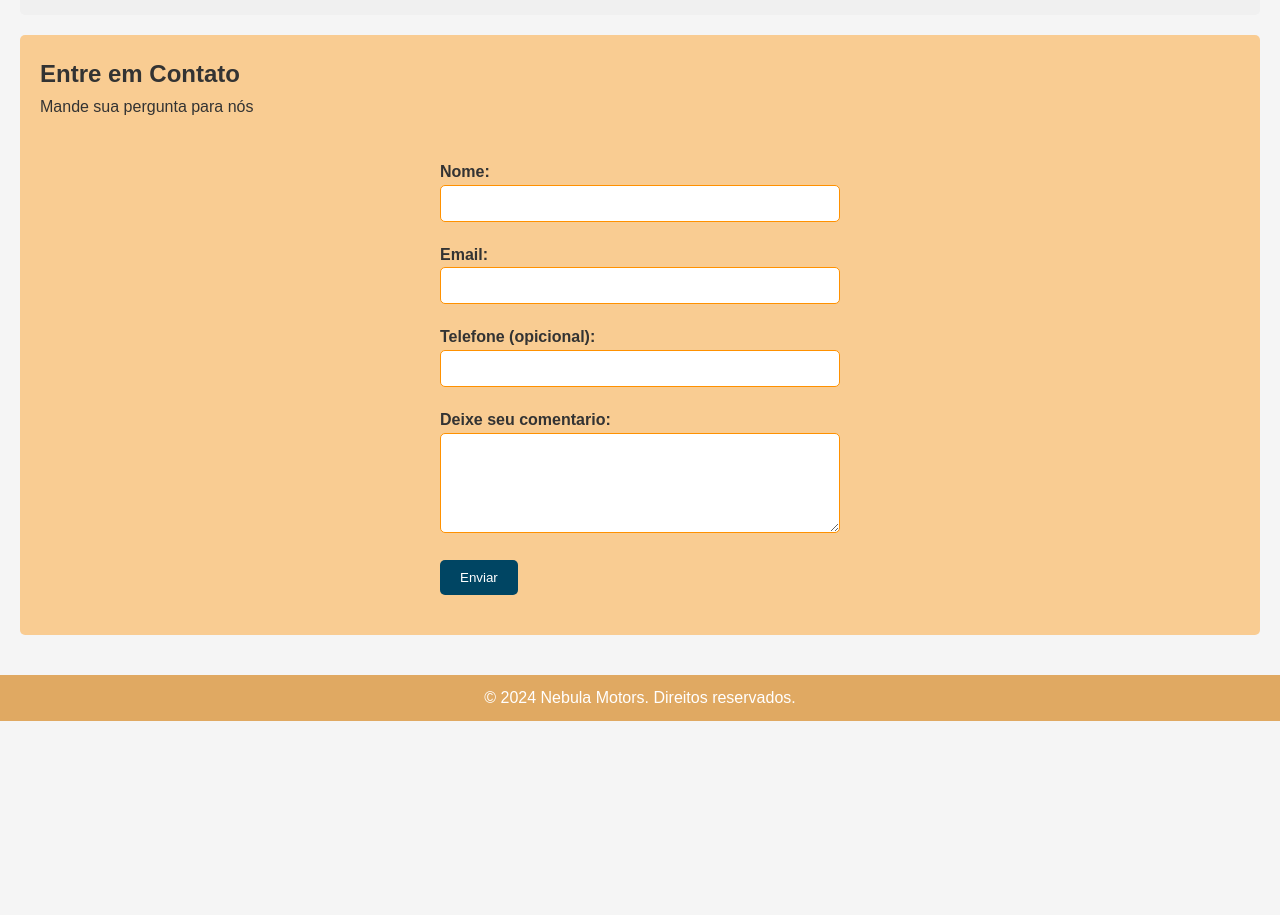
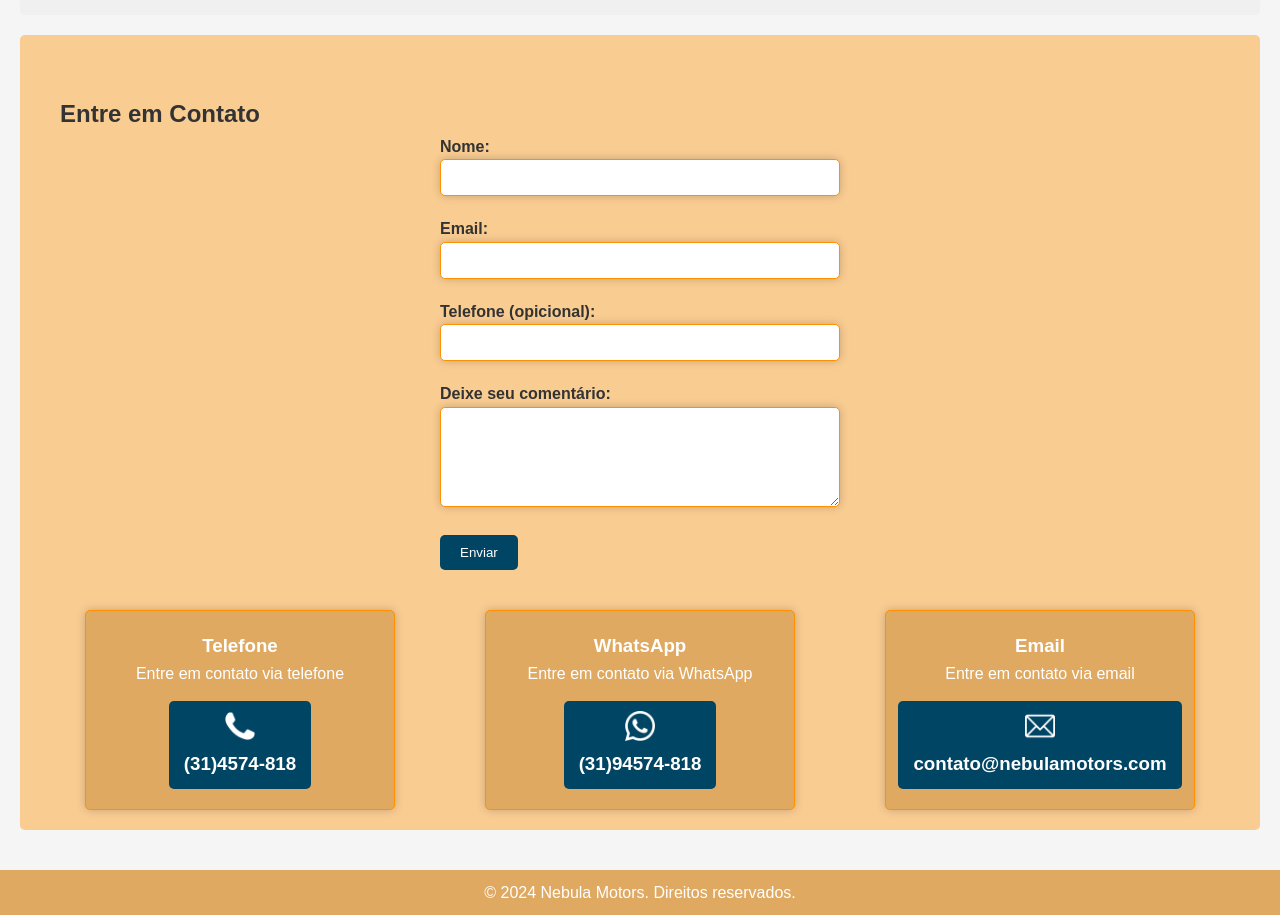
Before and after one commit to LeloPessoa/Nebula-Motors, a plain HTML site: page index.html in a window 1280 px wide. Shown: the part 1740-2655 px from the top of the page. Before the commit the page ends 2461 px from the top, so only its background shows below. Drawn offline with Linux system fonts and the light colour scheme.

Commit message:
pequenas alteraçôes

```diff
--- a/index.html
+++ b/index.html
@@ -85,7 +85,6 @@
                     <a href="#">Mais Detalhes</a>
                 </div>
             </div>
-            <!-- Novos veículos a serem adicionados -->
             <div class="vehicle new-vehicle hidden">
                 <img src="./img/2021-ford-mustang-mach-e-gt-01.webp" alt="Ford Mustang Mach">
                 <div class="details">
@@ -113,9 +112,9 @@
             <button id="verMaisBtn">Ver Mais</button>
         </section>
         <section class="cont">
+            <div class="left-section">
+                <div class="contact-form">
                     <h2>Entre em Contato</h2>
-            <p>Mande sua pergunta para nós</p>
-            <div class="contact-form">
                     <form action="#">
                         <div class="form-group">
                             <label for="name">Nome:</label>
@@ -130,12 +129,46 @@
                             <input type="tel" id="phone" name="phone">
                         </div>
                         <div class="form-group">
-                        <label for="comment">Deixe seu comentario:</label>
+                            <label for="comment">Deixe seu comentário:</label>
                             <textarea id="comment" name="comment" required></textarea>
                         </div>
                         <button type="submit">Enviar</button>
                     </form>
                 </div>
+            </div>
+            <div class="contact-info">
+                <div class="contact-method">
+                    <h3>Telefone</h3>
+                    <p>Entre em contato via telefone</p>
+                    <a href="Telefone:314574818" target="_blank">
+                        <img src="./img/tel.png">
+                        <h3 class="contato">
+                            (31)4574-818
+                        </h3>
+                    </a>
+                </div>
+                <div class="contact-method">
+                    <h3>WhatsApp</h3>
+                    <p>Entre em contato via WhatsApp</p>
+                    <a href="WPP:3194574818" target="_blank">
+                        <img src="./img/wpp.png">
+                        <h3 class="contato">
+                            (31)94574-818
+                        </h3>
+                    </a>
+                </div>
+                <div class="contact-method">
+                    <h3>Email</h3>
+                    <p>Entre em contato via email</p>
+                    <a href="email:contato@nebulamotors.com" target="_blank">
+                        <img src="./img/email.png">
+                        <h3 class="contato">
+                            contato@nebulamotors.com
+                        </h3>
+                    </a>
+                </div>
+            </div>
+
         </section>
     </main>
     <footer>
--- a/main.css
+++ b/main.css
@@ -45,12 +45,24 @@ nav ul li {
 nav ul li a {
     color: #fff;
     text-decoration: none;
+    position: relative;
 }
 
-nav ul li a:hover {
-    text-decoration: underline;
+nav ul li a::before {
+    content: '';
+    position: absolute;
+    bottom: -4px;
+    left: 50%;
+    width: 0;
+    height: 4px;
+    background-color: #fff;
+    transition: width 0.3s ease, left 0.3s ease;
+    transform: translateX(-50%);
 }
 
+nav ul li a:hover::before {
+    width: 100%;
+}
 
 main {
     padding: 20px;
@@ -176,6 +188,7 @@ footer {
     padding: 10px;
     border: 1px solid #ff9100;
     border-radius: 5px;
+    box-shadow: 0px 0px 10px rgba(0, 0, 0, 0.2);
 }
 
 .form-group textarea {
@@ -193,7 +206,7 @@ button[type="submit"] {
 }
 
 button[type="submit"]:hover {
-    background-color: #00456394;
+    background-color: #006591;
 }
 
 #verMaisBtn {
@@ -225,15 +238,66 @@ button[type="submit"]:hover {
 }
 
 .image {
-    float: left; /* Para posicionar a imagem à esquerda do texto */
-    margin-right: 10px; /* Adiciona uma margem à direita da imagem */
+    float: left;
+    margin-right: 10px;
 }
 
 .image img {
-    max-width: 550px; /* Define a largura máxima da imagem */
+    max-width: 550px;
     height: auto;
+    border-radius: 10%;
 }
 
 .content {
     flex: 1;
 }
+
+.contact-info {
+    display: flex;
+    justify-content: space-around;
+    margin-top: 20px;
+}
+
+.contact-method {
+    display: flex;
+    flex-direction: column;
+    align-items: center;
+    text-align: center;
+    padding: 20px;
+    border: 1px solid #ff9100;
+    border-radius: 5px;
+    width: 310px;
+    background-color: #e0a962;
+    box-shadow: 0px 0px 10px rgba(0, 0, 0, 0.2);
+    color: white;
+}
+
+.contact-method h3 {
+    margin-bottom: 10px;
+    margin: 0px;
+}
+
+.contact-method p {
+    margin-bottom: 15px;
+}
+
+.contact-method img {
+    width: 30px;
+    margin-bottom: 5px;
+    filter: invert(100%);
+    margin: 0px;
+}
+
+.contact-method a {
+    text-decoration: none;
+    color: white;
+    background-color: #004563;
+    padding: 10px 15px;
+    border-radius: 5px;
+    transition: transform 0.3s;
+}
+
+.contact-method a:hover{
+    background-color: #006591;
+    transform: scale(1.06);
+}
```
Also changed, not shown: img/email.png (added), img/tel.png (added), img/wpp.png (added). Lines whose indentation alone changed are shown as unchanged.
